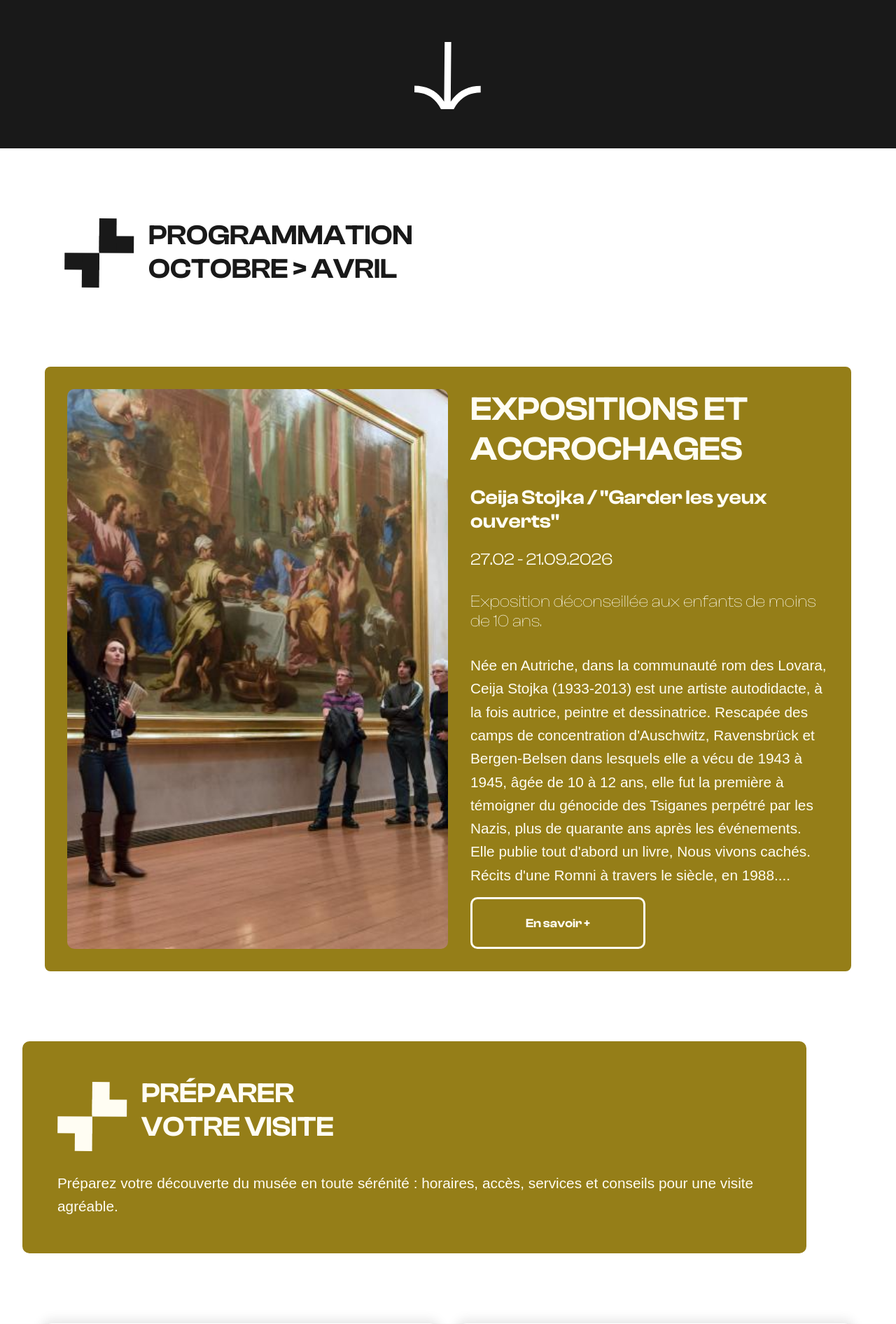
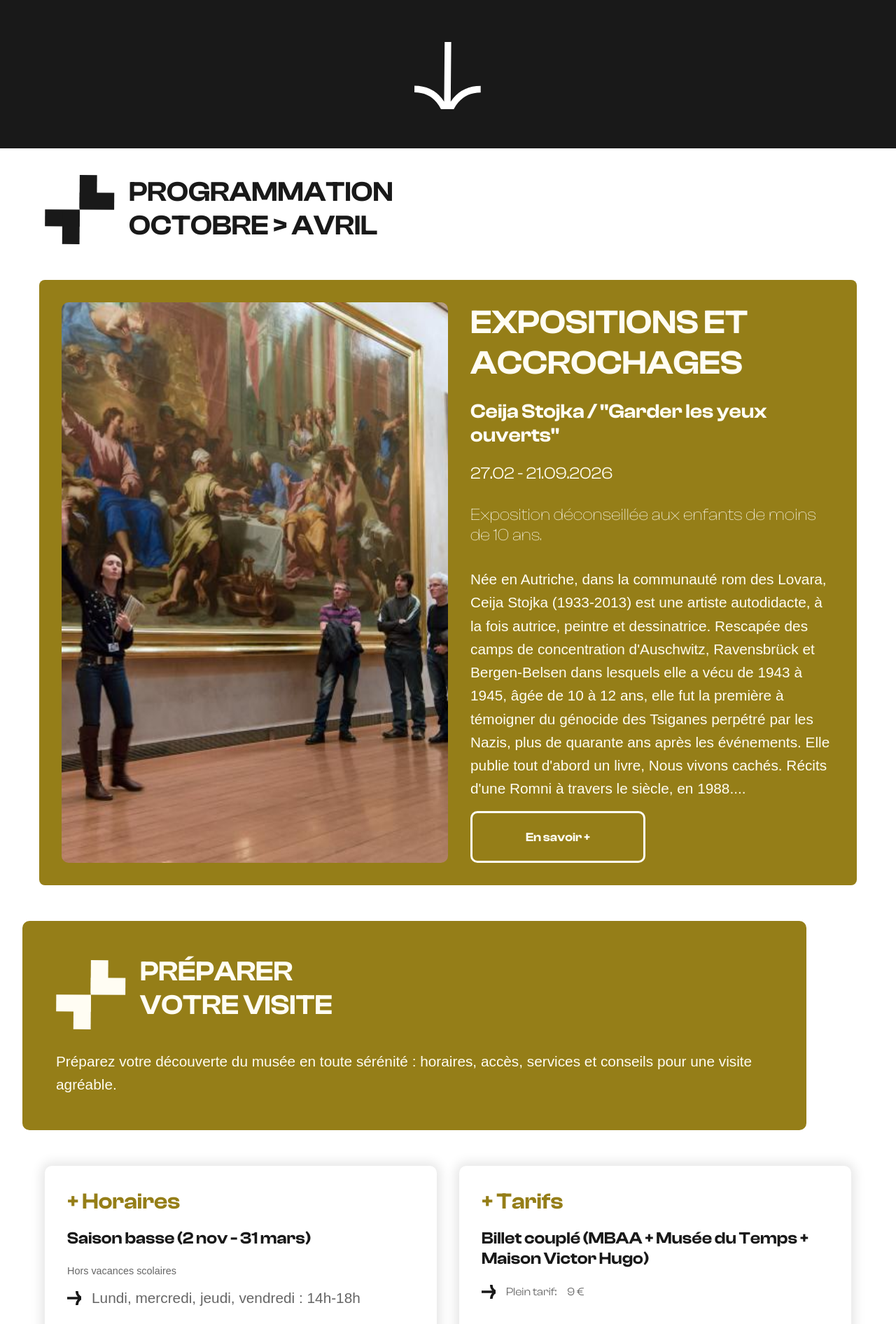
Before and after one commit to nina7t/MBAA, a PHP site: page / in a window 1280 px wide. Shown: the part 1516-3408 px from the top of the page at 70% size. Run offline with PHP 8.4, Linux system fonts and the light colour scheme.

Commit message:
Optimisation marges mobile - réduction espaces excessifs
- Réduction des marges des banners: 100px → 4rem max
- Padding optimisé pour mobile: clamp révisés
- Marges sections programmation réduites
- Largeurs bannières adaptées pour ne pas déborder
- Meilleure gestion des espacements sur petits écrans

```diff
--- a/css/component/_card.scss
+++ b/css/component/_card.scss
@@ -5,9 +5,9 @@
     flex-direction: column;
     gap: 15px;
     background-color: $bg-or;
-    padding: clamp(1rem, 4vw, 2rem);
+    padding: clamp(1rem, 3vw, 2rem);
     color: $color-white;
-    margin: clamp(1rem, 4vw, 2rem);
+    margin: clamp(0.5rem, 3vw, 1.5rem);
     border-radius: 0.5rem;
 
     @media (min-width: 1024px) {
--- a/css/layout/_section.scss
+++ b/css/layout/_section.scss
@@ -8,9 +8,9 @@
     gap: 20px;
     background-color: #957e18;
     color: #fffdf3;
-    padding: clamp(1.5rem, 5vw, 50px);
-    margin-top: clamp(1.5rem, 10vw, 100px);
-    margin-bottom: clamp(1.5rem, 10vw, 100px);
+    padding: clamp(1rem, 4vw, 3rem);
+    margin-top: clamp(1rem, 4vw, 4rem);
+    margin-bottom: clamp(1rem, 4vw, 4rem);
 
     &-title {
         font-size: clamp(1.5rem, 4vw, 2.5rem);
@@ -43,19 +43,19 @@
     }
 
     @media (min-width: 704px) {
-        width: clamp(90%, 100%, 30rem);
+        width: min(95%, 30rem);
     }
 
     @media (min-width: 904px) {
-        width: clamp(90%, 100%, 50rem);
+        width: min(95%, 50rem);
     }
 
     @media (min-width: 1024px) {
-        width: clamp(90%, 100%, 70rem);
+        width: min(95%, 70rem);
     }
 
     @media (min-width: 1600px) {
-        width: clamp(90%, 100%, 90rem);
+        width: min(95%, 90rem);
     }
 }
 
@@ -103,7 +103,7 @@ align-items: center;
 
 // Section programmation
 .main__programmation {
-    margin: clamp(1.5rem, 8vw, 100px) clamp(1rem, 5vw, 60px);
+    margin: clamp(1rem, 3vw, 3rem) clamp(0.5rem, 3vw, 2rem);
 }
 
 
```
Also changed, not shown: css/styles.css.
